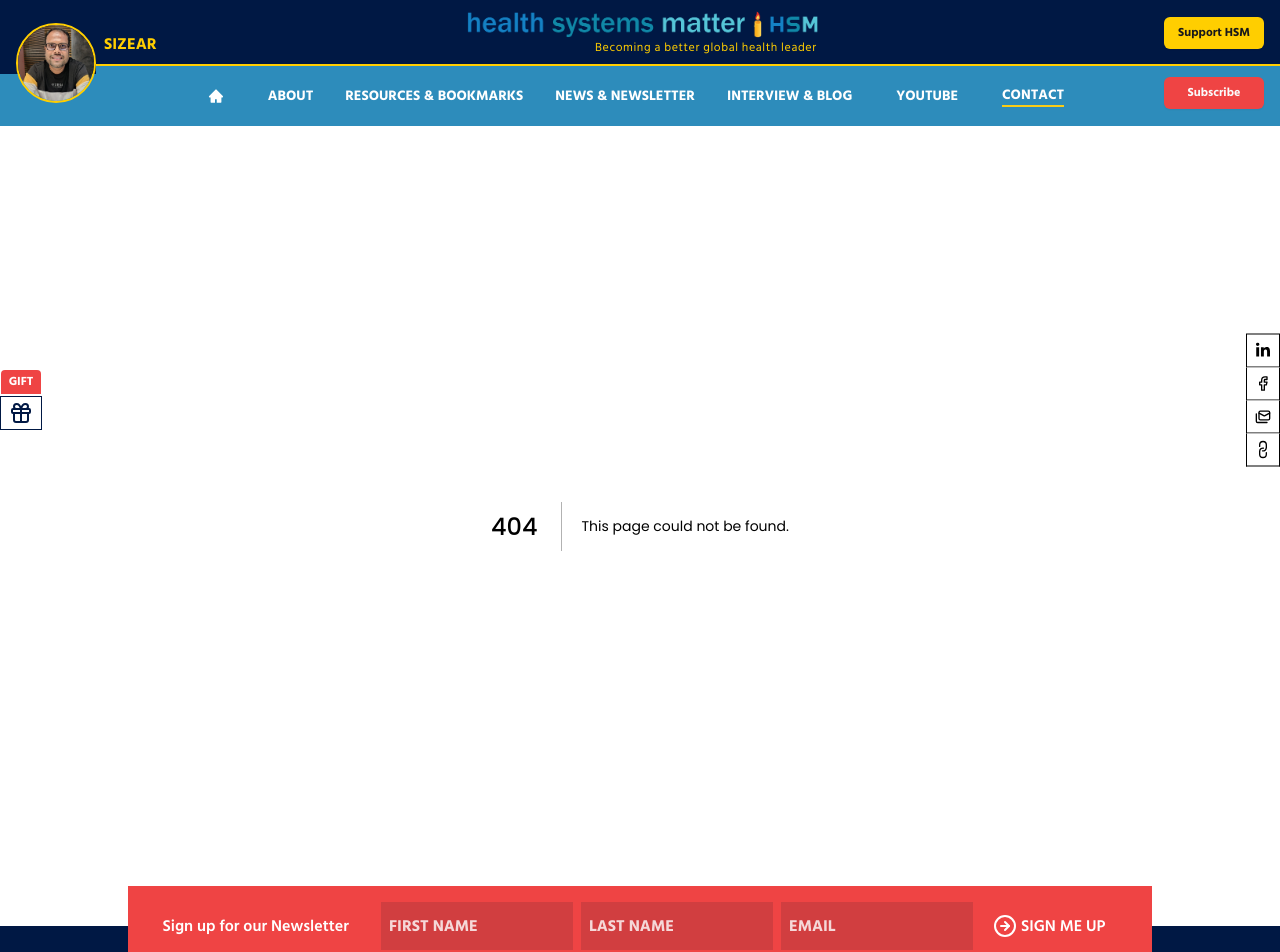
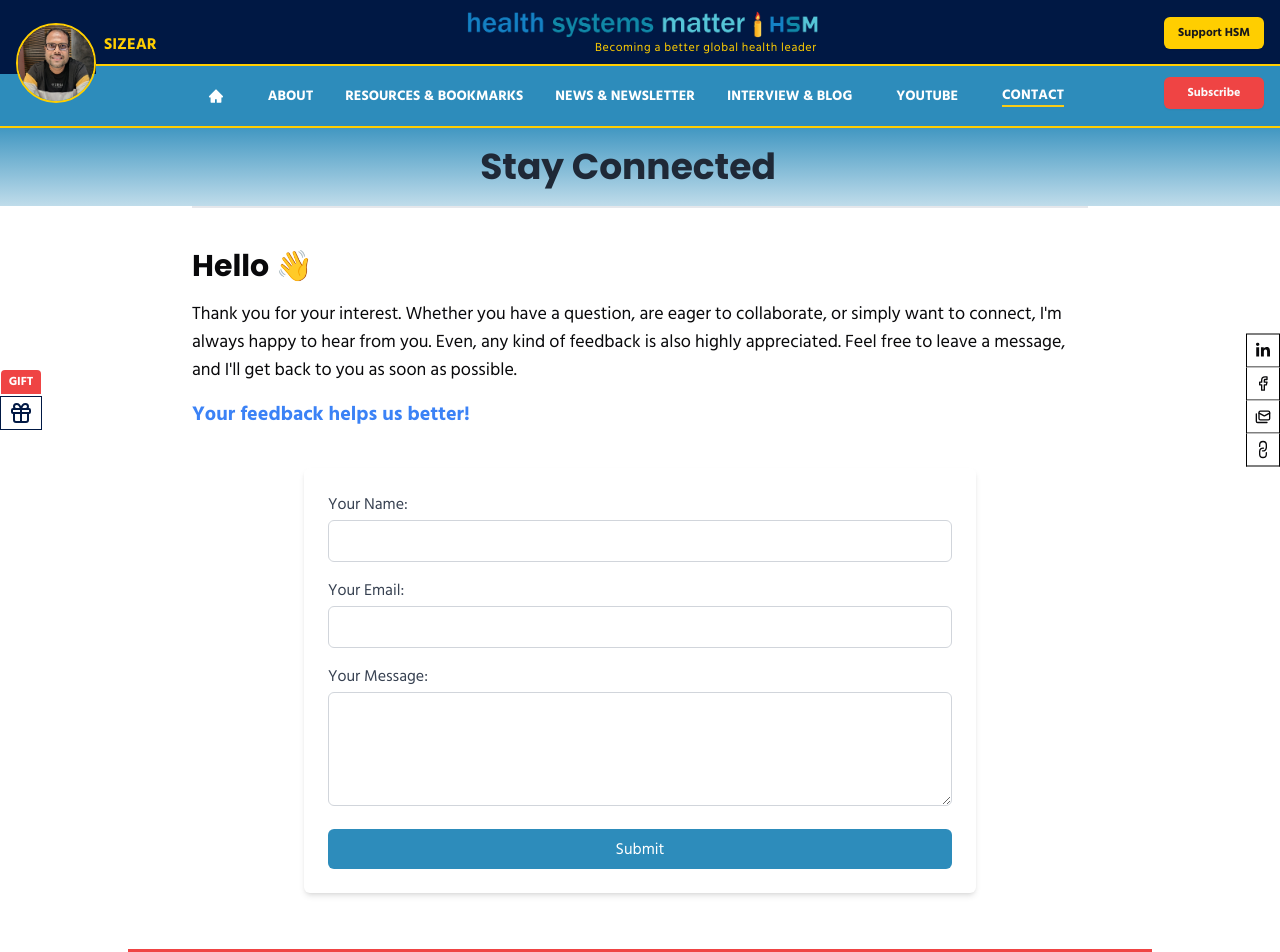
Before and after one commit to rijoanfardous101/hsm, a Next.js app: page /contact/stay-connected in a window 1280 px wide. Before the commit this address had no page. Shown: the top 952 px of the page. Built offline with nearby package versions, Linux system fonts and the light colour scheme.

Commit message:
added stay connected and support  page

```diff
--- /dev/null
+++ b/app/contact/stay-connected/page.tsx
@@ -0,0 +1,118 @@
+"use client";
+const StayConnectePage = () => {
+  return (
+    <>
+      <div className="relative w-full h-[80px] border-t-2 border-[#FFCE00] ">
+        <div className="absolute inset-0 bg-gradient-to-b from-[#2D8CBB]/90 to-[#2D8CBB]/30 flex items-center px-16">
+          <div className="max-w-screen-xl mx-auto flex justify-center items-center w-full px-8 flex-wrap gap-6">
+            <h1 className="text-4xl font-bold text-gray-800">Stay Connected</h1>
+            <p className="text-2xl max-w-3xl text-gray-800 font-semibold my-8 text-justify w-full md:w-auto"></p>
+          </div>
+        </div>
+      </div>
+      <div className="border-t-2 pt-10 pb-24 max-w-4xl mx-auto">
+        <h2 className="text-3xl font-bold">Hello 👋</h2>
+        <p className="mt-4 text-lg">
+          Thank you for your interest. Whether you have a question, are eager to
+          collaborate, or simply want to connect, I&apos;m always happy to hear
+          from you. Even, any kind of feedback is also highly appreciated. Feel
+          free to leave a message, and I&apos;ll get back to you as soon as
+          possible.
+        </p>
+        <p className="text-blue-500 font-bold mt-4 text-xl">
+          Your feedback helps us better!
+        </p>
+        <ContactForm />
+      </div>
+    </>
+  );
+};
+
+export default StayConnectePage;
+
+import React, { useState, ChangeEvent, FormEvent } from "react";
+
+interface FormData {
+  name: string;
+  email: string;
+  message: string;
+}
+
+const ContactForm: React.FC = () => {
+  const [formData, setFormData] = useState<FormData>({
+    name: "",
+    email: "",
+    message: "",
+  });
+
+  const handleChange = (
+    e: ChangeEvent<HTMLInputElement | HTMLTextAreaElement>
+  ) => {
+    const { name, value } = e.target;
+    setFormData((prev) => ({
+      ...prev,
+      [name]: value,
+    }));
+  };
+
+  const handleSubmit = (e: FormEvent) => {
+    e.preventDefault();
+    console.log("Form submitted:", formData);
+    // Add API or validation logic here
+  };
+
+  return (
+    <div className="max-w-2xl mx-auto p-6 bg-white shadow-md rounded-md mt-10">
+      <form onSubmit={handleSubmit} className="space-y-4">
+        <div>
+          <label htmlFor="name" className="block text-gray-700">
+            Your Name:
+          </label>
+          <input
+            type="text"
+            name="name"
+            id="name"
+            className="w-full mt-1 p-2 border border-gray-300 rounded-md focus:outline-none focus:ring-2 focus:ring-blue-400"
+            value={formData.name}
+            onChange={handleChange}
+            required
+          />
+        </div>
+        <div>
+          <label htmlFor="email" className="block text-gray-700">
+            Your Email:
+          </label>
+          <input
+            type="email"
+            name="email"
+            id="email"
+            className="w-full mt-1 p-2 border border-gray-300 rounded-md focus:outline-none focus:ring-2 focus:ring-blue-400"
+            value={formData.email}
+            onChange={handleChange}
+            required
+          />
+        </div>
+        <div>
+          <label htmlFor="message" className="block text-gray-700">
+            Your Message:
+          </label>
+          <textarea
+            name="message"
+            id="message"
+            rows={4}
+            className="w-full mt-1 p-2 border border-gray-300 rounded-md focus:outline-none focus:ring-2 focus:ring-blue-400"
+            value={formData.message}
+            onChange={handleChange}
+            required
+          />
+        </div>
+        <button
+          type="submit"
+          className="w-full bg-[#2D8CBB] text-white p-2 rounded-md hover:bg-blue-600 transition"
+        >
+          Submit
+        </button>
+      </form>
+    </div>
+  );
+};
--- /dev/null
+++ b/app/contact/support-and-collaborate/page.tsx
@@ -0,0 +1,44 @@
+"use client";
+
+import Link from "next/link";
+
+const SupportAndCollaboratePage = () => {
+  return (
+    <>
+      <div className="relative w-full h-[80px] border-t-2 border-[#FFCE00] ">
+        <div className="absolute inset-0 bg-gradient-to-b from-[#2D8CBB]/90 to-[#2D8CBB]/30 flex items-center px-16">
+          <div className="max-w-screen-xl mx-auto flex justify-center items-center w-full px-8 flex-wrap gap-6">
+            <h1 className="text-4xl font-bold text-gray-800">
+              Support and Collaborate
+            </h1>
+            <p className="text-2xl max-w-3xl text-gray-800 font-semibold my-8 text-justify w-full md:w-auto"></p>
+          </div>
+        </div>
+      </div>
+      <div className="border-t-2 pt-10 pb-24 max-w-4xl mx-auto">
+        <h2 className="text-2xl font-bold text-[#2D8CBB]">Support</h2>
+        <p className="mt-4 text-lg">
+          This is a volunteer-driven initiative, and we greatly appreciate any
+          sponsorships or contributions to support the site and promote our
+          page. If you find the site valuable, please share it with like-minded
+          individuals.
+        </p>
+
+        <h2 className="text-2xl font-bold mt-8 text-[#2D8CBB]">Collaborate</h2>
+        <p className="mt-4 text-lg">
+          We Value Collaboration! At Health Systems Matter, we welcome
+          partnerships that align with our mission and vision. If you find this
+          platform relevant and see potential for collaboration, please
+          don&apos;t hesitate to reach out to us through the{" "}
+          <Link href="/contact/stay-connected" className="underline">
+            <strong>Stay Connected </strong>
+          </Link>
+          section. <br /> <br /> We&apos;ll get back to you promptly to explore
+          your ideas and discuss how we can work together.
+        </p>
+      </div>
+    </>
+  );
+};
+
+export default SupportAndCollaboratePage;
--- a/components/Homepage/ContactSection.tsx
+++ b/components/Homepage/ContactSection.tsx
@@ -104,7 +104,7 @@ const ContactSection = () => {
         "Thank you for your interest. Whether you have a question, are eager to collaborate, or simply want to connect, I’m always happy to hear from you. Even, any kind of feedback is also highly appreciated. Feel free to leave a message, and I’ll get back to you as soon as possible.",
       image:
         "https://images.unsplash.com/photo-1562240020-ce31ccb0fa7d?q=80&w=1374&auto=format&fit=crop&ixlib=rb-4.0.3&ixid=M3wxMjA3fDB8MHxwaG90by1wYWdlfHx8fGVufDB8fHx8fA%3D%3D",
-      link: "#",
+      link: "/contact/stay-connected",
     },
 
     {
@@ -113,7 +113,7 @@ const ContactSection = () => {
         "This is a volunteer-driven initiative, and we greatly appreciate any sponsorships or contributions to support the site and promote our page. We Value Collaboration! At Health Systems Matter, we welcome partnerships that align with our mission and vision.",
       image:
         "https://images.unsplash.com/photo-1581447109081-3656e3f87cbf?q=80&w=1552&auto=format&fit=crop&ixlib=rb-4.0.3&ixid=M3wxMjA3fDB8MHxwaG90by1wYWdlfHx8fGVufDB8fHx8fA%3D%3D",
-      link: "#",
+      link: "/contact/support-and-collaborate",
     },
     // {
     //   title: "Subscribe",
--- a/components/Shared/Navbar/NavLinks/NavLinks.tsx
+++ b/components/Shared/Navbar/NavLinks/NavLinks.tsx
@@ -213,10 +213,16 @@ function Navbar({ className }: { className?: string }) {
           )}
         >
           <div className="flex flex-col space-y-4 text-sm">
-            <HoveredLink href="/" active={isActiveLink("/")}>
+            <HoveredLink
+              href="/contact/stay-connected"
+              active={isActiveLink("/")}
+            >
               <Handshake className="w-4 h-4" /> STAY CONNECTED
             </HoveredLink>
-            <HoveredLink href="/" active={isActiveLink("/")}>
+            <HoveredLink
+              href="/contact/support-and-collaborate"
+              active={isActiveLink("/")}
+            >
               <MdPeople className="w-4 h-4" /> SUPPORT AND COLLABORATE
             </HoveredLink>
           </div>
```
